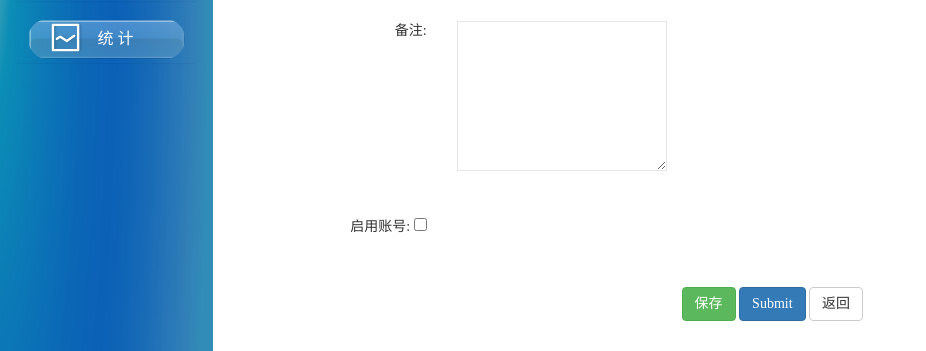
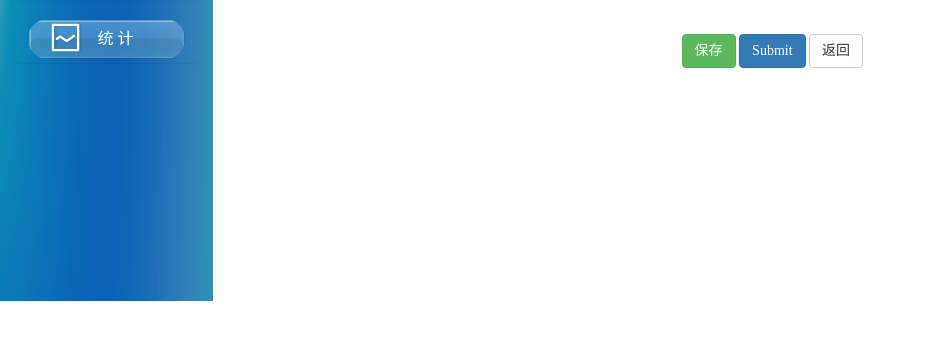
Before and after one commit to zhuhaoxin666/Sikas, a Spring Boot app: page /toaddstaff in a window 1280 px wide. Shown: the part 499-850 px from the top of the page, without its empty margins (0-926 px from the left). After the commit the page ends 800 px from the top, so only its background shows below. Run offline with Spring Boot 4, Linux system fonts and the light colour scheme; some libraries are stand-ins or nearby versions.

Commit message:
滕文生 删除多余代码

```diff
--- a/src/main/resources/templates/addstaff.html
+++ b/src/main/resources/templates/addstaff.html
@@ -238,15 +238,8 @@
                 <!--<input type="reset" class="btn reset" value="清&nbsp;除" id="sale-reset"/>-->
             </div>
         </div>
-        <div class="form-group">
-            <p class="col-xs-2 control-label">备注:</p>
-            <div class="col-xs-3 control-label">
-                <textarea class="textarea"></textarea>
-            </div>
-        </div>
-        <div class="form-group">
-            <p class="col-xs-2 control-label">启用账号:  <input type="checkbox"/></p>
-        </div>
+
+
         <div class="form-group nongjidetail-btn">
             <div class="col-xs-offset-5">
                 <button type="button" onclick="dealCard()" class="btn btn-success">保存</button>
```
Also changed, not shown: 7 other files.
